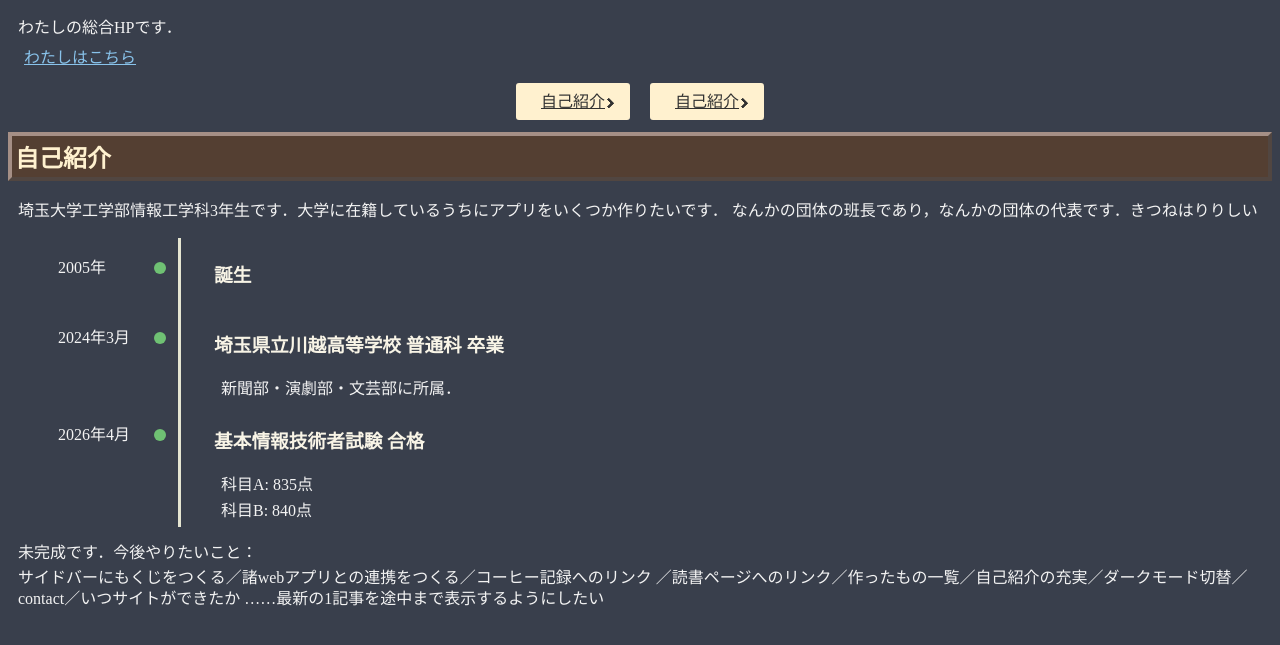
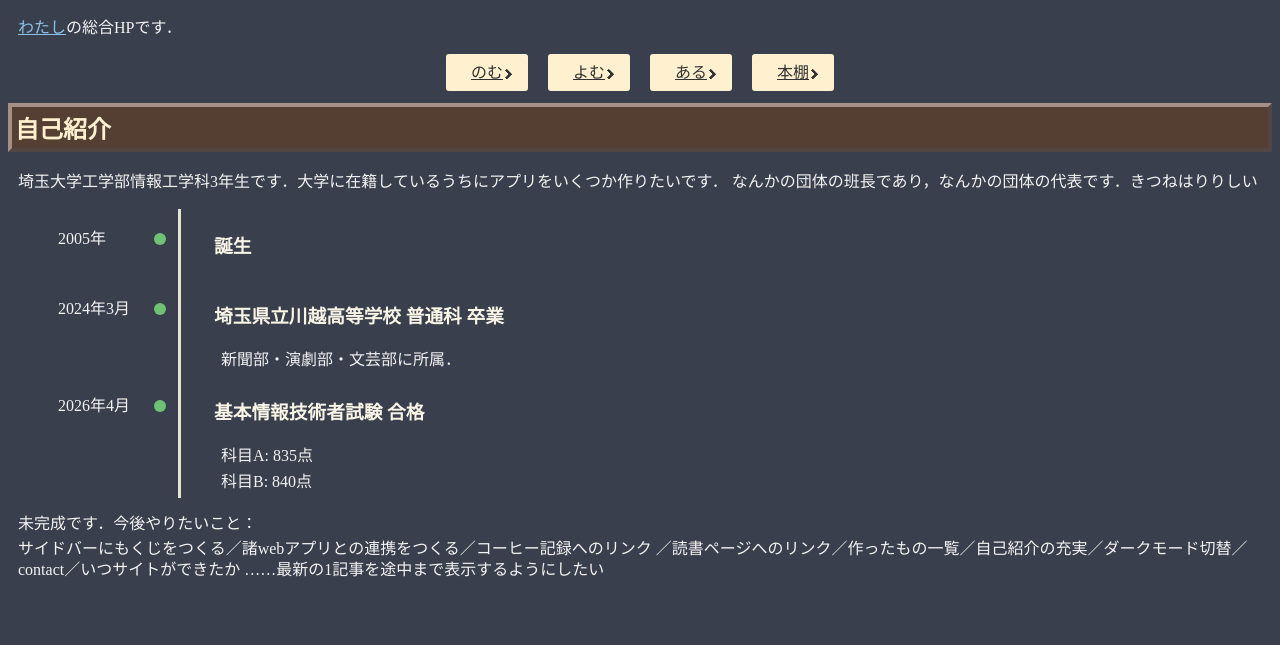
Before and after one commit to taiteee/taiteee.github.io, a plain HTML site: page index.html in a window 1280 px wide. Shown: the part 107-752 px from the top of the page. Drawn offline with Linux system fonts and the light colour scheme.

Commit message:
categorize

```diff
--- a/index.html
+++ b/index.html
@@ -10,14 +10,19 @@
 <body>
 
 <h1>taiteee's diary</h1>
-<p>わたしの総合HPです．</p>
-<span>　</span><a href="index.html#whoiam">わたしはこちら</a>
+<p><a href="index.html#whoiam">わたし</a>の総合HPです．</p>
 <div class="button-wrap">
 	<span class="button001">
-		<a href="whoIam.html">自己紹介</a>
+		<a href="coffee/coffee.html">のむ</a>
 	</span>
 	<span class="button001">
-		<a href="whoIam.html">自己紹介</a>
+		<a href="books/books.html">よむ</a>
+	</span>
+	<span class="button001">
+		<a href="diary/diary.html">ある</a>
+	</span>
+		<span class="button001">
+		<a href="books/books.html">本棚</a>
 	</span>
 </div>
 
```
Also changed, not shown: books/books.html (added), coffee/coffee.html (added), diary/diary.html (added).
